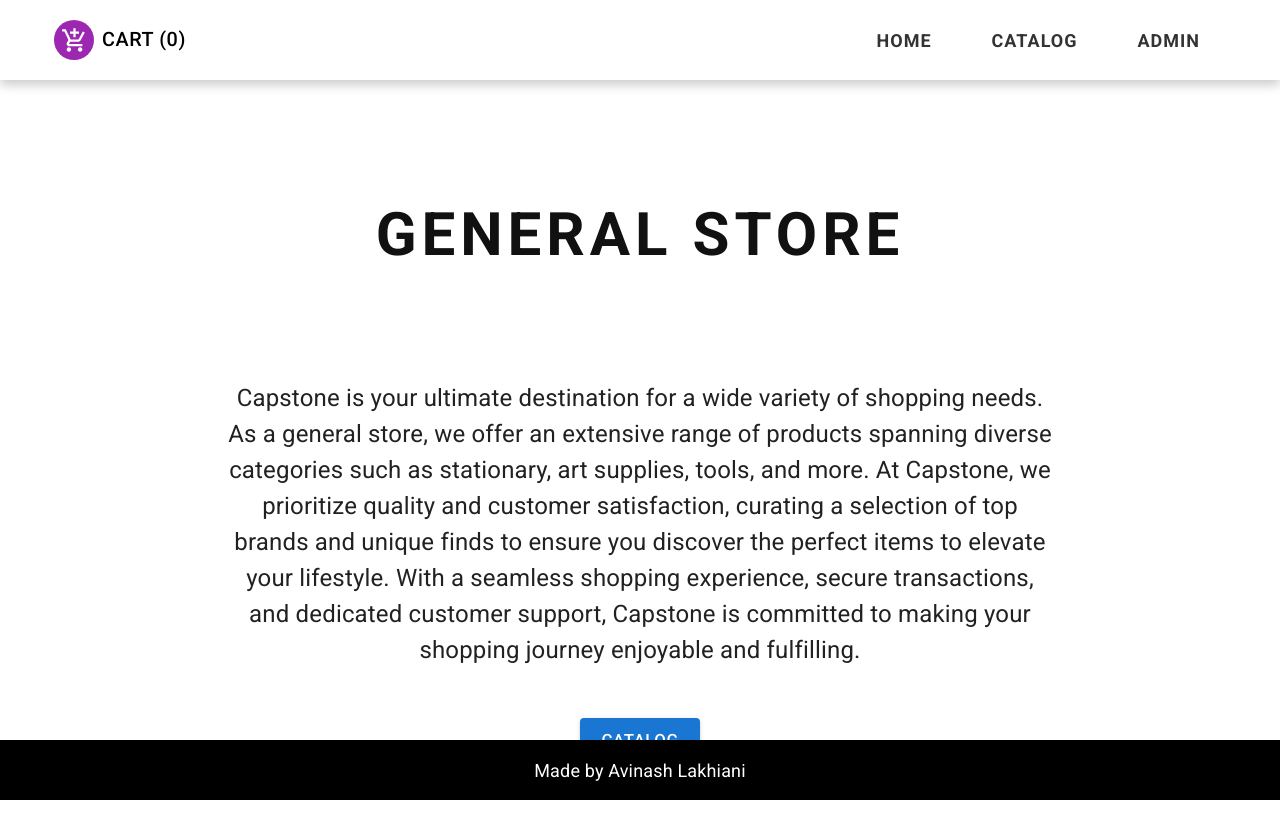
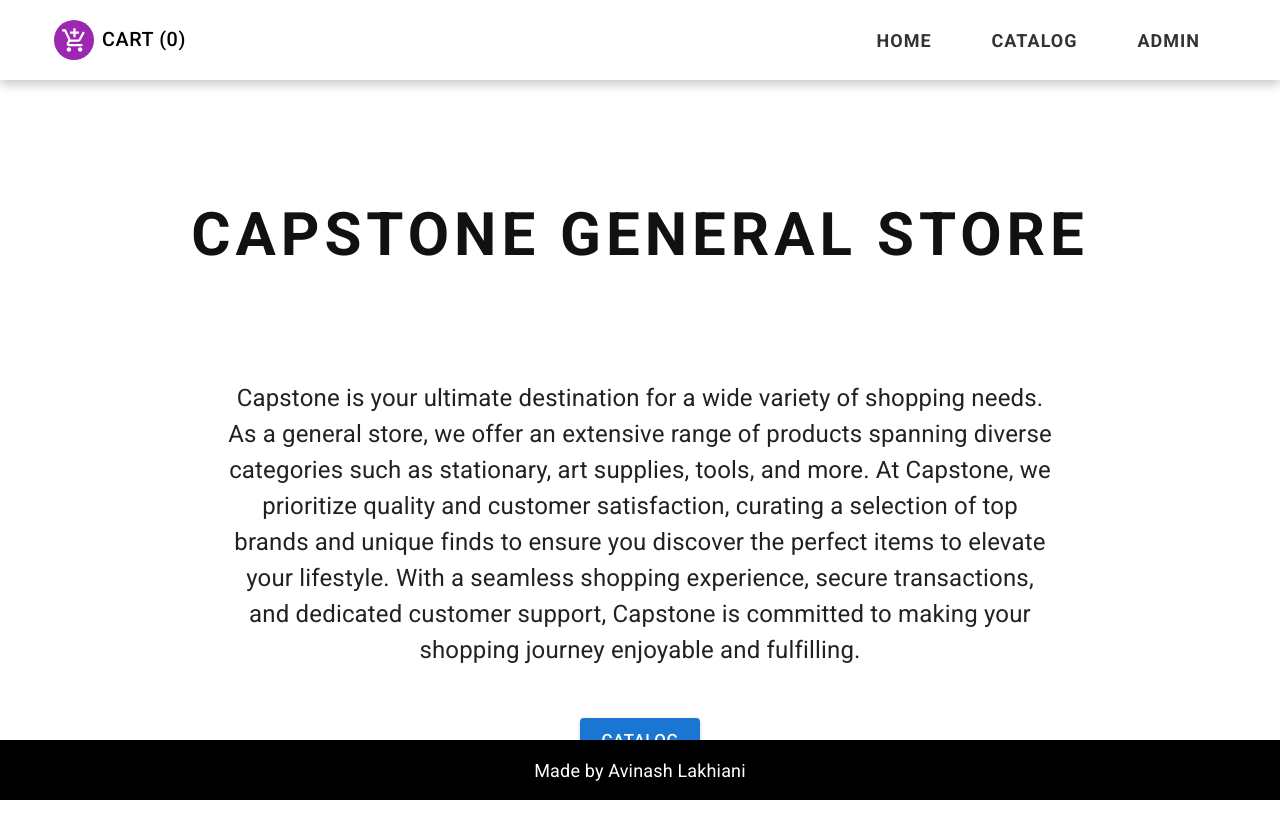
Before and after one commit to alakhiani/general-store-frontend, a Next.js app: page / in a window 1280 px wide. Shown: the top 838 px of the page. Built offline with nearby package versions, Linux system fonts and the light colour scheme.

Commit message:
refactor: Made Admin page type React.FC, and updated props for Home page. tests: Home page jest test not working, stashed for now.

```diff
--- a/package.json
+++ b/package.json
@@ -36,6 +36,7 @@
     "@types/yup": "^0.32.0",
     "jest": "^27.2.0",
     "jest-css-modules-transform": "^4.2.0",
+    "next-router-mock": "^0.9.3",
     "ts-jest": "^27.0.5",
     "ts-node": "^10.2.1",
     "typescript": "^4.3.4"
--- a/src/pages/admin/index.tsx
+++ b/src/pages/admin/index.tsx
@@ -8,7 +8,7 @@ import { Button } from "@mui/material";
 import { useEffect, useState } from "react";
 import Head from "next/head";
 
-export default function Admin() {
+const Admin: React.FC = () => {
     const [editProduct, setEditProduct] = useState<IProduct | null>(null);
     const [isNewProductModalVisible, setIsNewProductModalVisible] = useState(false);
     const [products, setProducts] = useState<IProduct[]>([]);
@@ -94,3 +94,5 @@ export default function Admin() {
         </>
     );
 }
+
+export default Admin;
--- a/src/pages/index.tsx
+++ b/src/pages/index.tsx
@@ -1,25 +1,25 @@
 import styles from '../styles/Home.module.css';
-import type { NextPage, GetStaticProps } from 'next';
+import type { GetStaticProps } from 'next';
 import { Button } from '@mui/material';
 import { useRouter } from 'next/router';
 import Head from 'next/head';
 
-interface IndexPageProps {
-  name: string;
+export interface IndexPageProps {
+  title: string;
   summary: string;
 }
 
-const IndexPage: NextPage<IndexPageProps> = ({ name, summary }) => {
+const IndexPage: React.FC<IndexPageProps> = ({ title, summary }) => {
   const router = useRouter();
 
   return (
     <div className={styles.container}>
       <Head>
-        <title>Capstone General Store</title>
+        <title>{title}</title>
         <link rel="icon" href="/favicon.ico" />
       </Head>
       <section className={styles.Home}>
-        <h1 className={styles.Name}>{name}</h1>
+        <h1 className={styles.Name}>{title}</h1>
         <div className={styles.Summary}>{summary}</div>
         <div>
           <Button
@@ -40,7 +40,7 @@ export default IndexPage;
 export const getStaticProps: GetStaticProps<IndexPageProps> = async () => {
   return {
     props: {
-      name: 'General Store',
+      title: 'Capstone General Store',
       summary:
         "Capstone is your ultimate destination for a wide variety of shopping needs. As a general store, we offer an extensive range of products spanning diverse categories such as stationary, art supplies, tools, and more. At Capstone, we prioritize quality and customer satisfaction, curating a selection of top brands and unique finds to ensure you discover the perfect items to elevate your lifestyle. With a seamless shopping experience, secure transactions, and dedicated customer support, Capstone is committed to making your shopping journey enjoyable and fulfilling.",
     },
```
Also changed, not shown: 1 other file (tests, documents, lock files or other folders).
